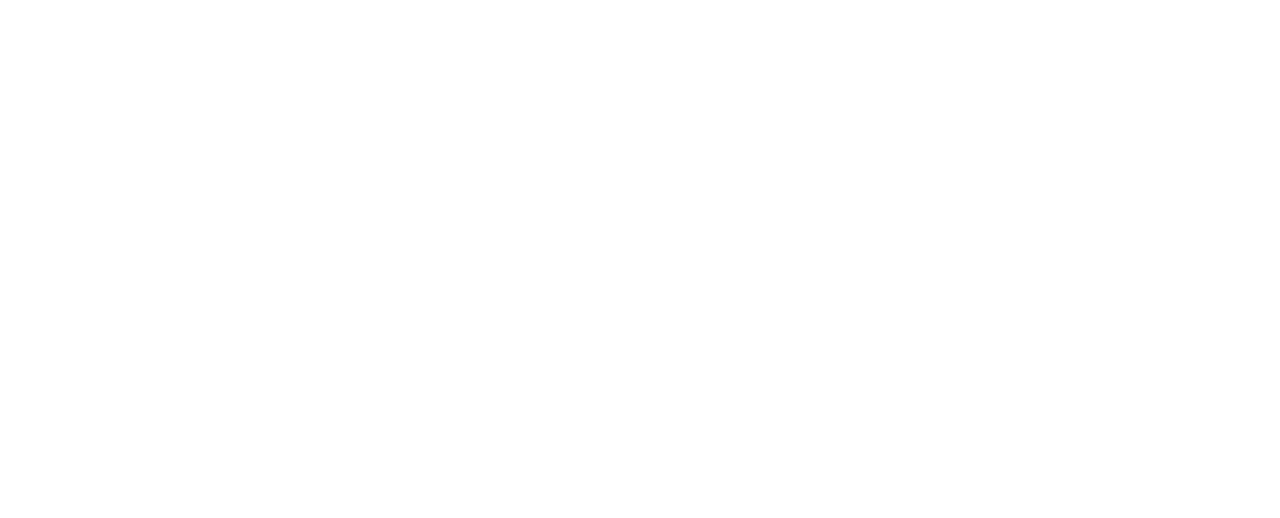
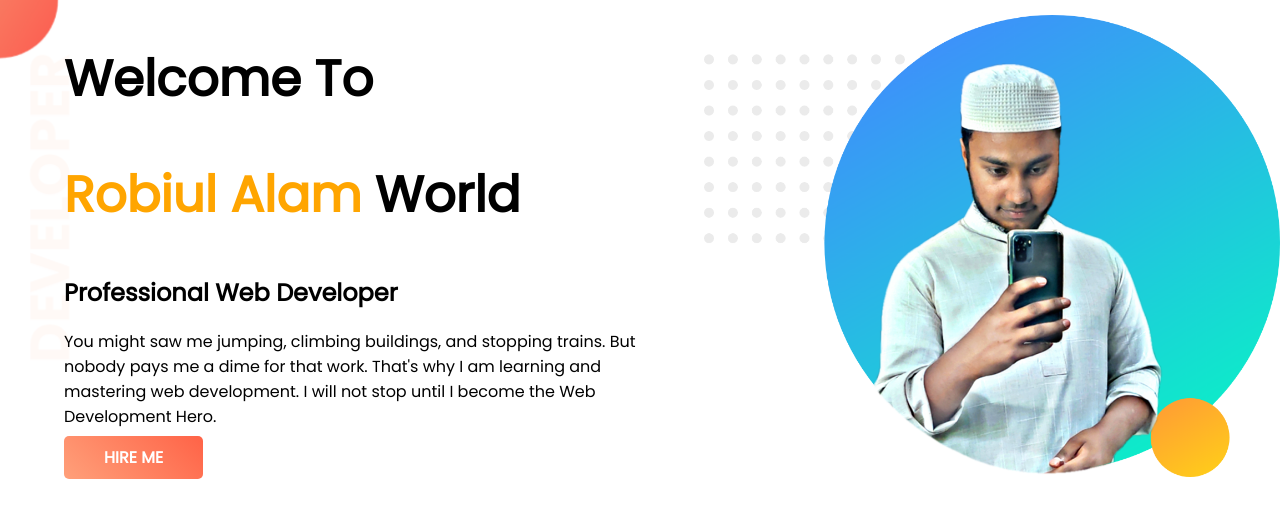
Before and after one commit to Robiulalam76/Robiul-portfolio, a plain HTML site: page index.html in a window 1280 px wide. Drawn offline with Linux system fonts and the light colour scheme.

Commit message:
top container add

```diff
--- a/index.html
+++ b/index.html
@@ -1,13 +1,33 @@
 <!DOCTYPE html>
 <html lang="en">
+
 <head>
     <meta charset="UTF-8">
     <meta http-equiv="X-UA-Compatible" content="IE=edge">
     <meta name="viewport" content="width=device-width, initial-scale=1.0">
     <title>Robiul Alam portfolio</title>
+    <link rel="preconnect" href="https://fonts.googleapis.com">
+    <link rel="preconnect" href="https://fonts.gstatic.com" crossorigin>
+    <link href="https://fonts.googleapis.com/css2?family=Poppins&display=swap" rel="stylesheet">
     <link rel="stylesheet" href="style.css">
 </head>
+
 <body>
+    <section class="top-container">
+        <div class="half-width">
+            <h1>Welcome To</h1>
+            <h1><span>Robiul Alam</span> World</h1>
+            <h2>Professional Web Developer</h2>
+            <p>You might saw me jumping, climbing buildings, and stopping trains. But nobody pays me a dime for that
+                work. That's why I am learning and mastering web development. I will not stop until I become the Web
+                Development Hero.</p>
+            <a class="link-button" target="_blank" href="">HIRE ME</a>
+        </div>
+        <div class="half-width">
+            <img src="image/robiul-1.png" alt="">
+        </div>
+    </section>
 
 </body>
+
 </html>
--- a/style.css
+++ b/style.css
@@ -0,0 +1,37 @@
+body {
+    font-family: 'Poppins', sans-serif;
+    margin: 0;
+}
+
+.top-container h1 {
+    font-size: 50px;
+}
+
+.top-container span {
+    color: orange;
+}
+
+.top-container {
+    background-image: url(image/top-banner.png);
+    background-repeat: no-repeat;
+    display: flex;
+}
+
+.half-width {
+    width: 50%;
+    padding-left: 5%;
+}
+
+.half-width img {
+    width: 100%;
+    padding-top: 15px;
+}
+
+.half-width .link-button {
+    text-decoration: none;
+    color: white;
+    background-image: linear-gradient(45deg, lightsalmon, tomato);
+    border-radius: 5px;
+    font-weight: 700;
+    padding: 10px 40px;
+}
```
Also changed, not shown: image/dream-bg.png (added), image/exp-bg.png (added), image/jhankar.png (added), image/jhankar2.png (added), image/my-bg.png (added), image/my-bg2.png (added), image/robiul-1.png (added), image/robiul-2.png (added), image/top-banner.png (added), 7 other files.
